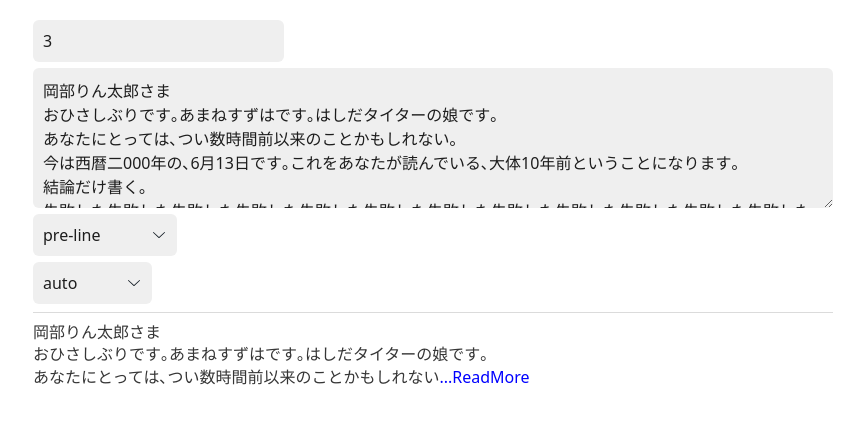
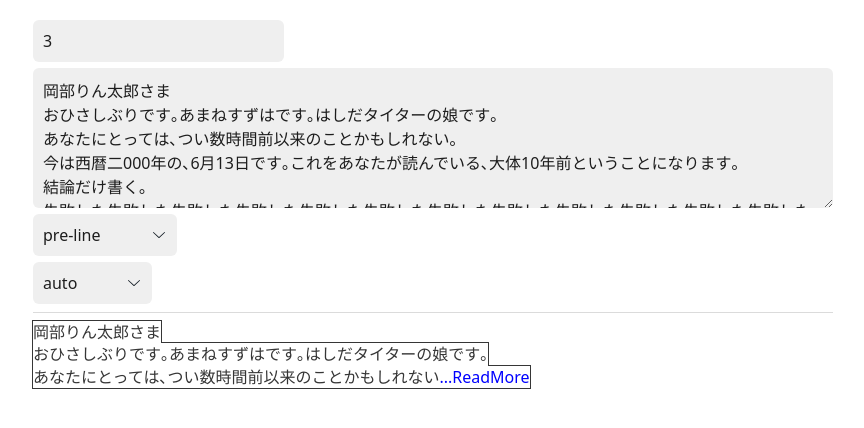
Before and after one commit to tsung-ju/react-truncate-lines, a Gatsby site in the folder docs/: page /demo in a window 1280 px wide. Shown: the whole page, without its empty margins (207-1071 px from the left). Built offline with nearby package versions, Linux system fonts and the light colour scheme; Gatsby itself is replaced by a stand-in of ours.

Commit message:
docs: Add outline

```diff
--- a/docs/src/pages/demo.tsx
+++ b/docs/src/pages/demo.tsx
@@ -51,11 +51,14 @@ function DemoPage() {
         <TruncateLines
           lines={lines}
           ellipsis={
-            <span style={{ color: "blue" }} onClick={() => setLines(lines => lines + 10)}>
+            <span
+              style={{ color: "blue" }}
+              onClick={() => setLines((lines) => lines + 10)}
+            >
               ...ReadMore
             </span>
           }
-          style={{ whiteSpace, lineBreak }}
+          style={{ whiteSpace, lineBreak, outline: "solid 1px" }}
         >
           {text}
         </TruncateLines>
```
